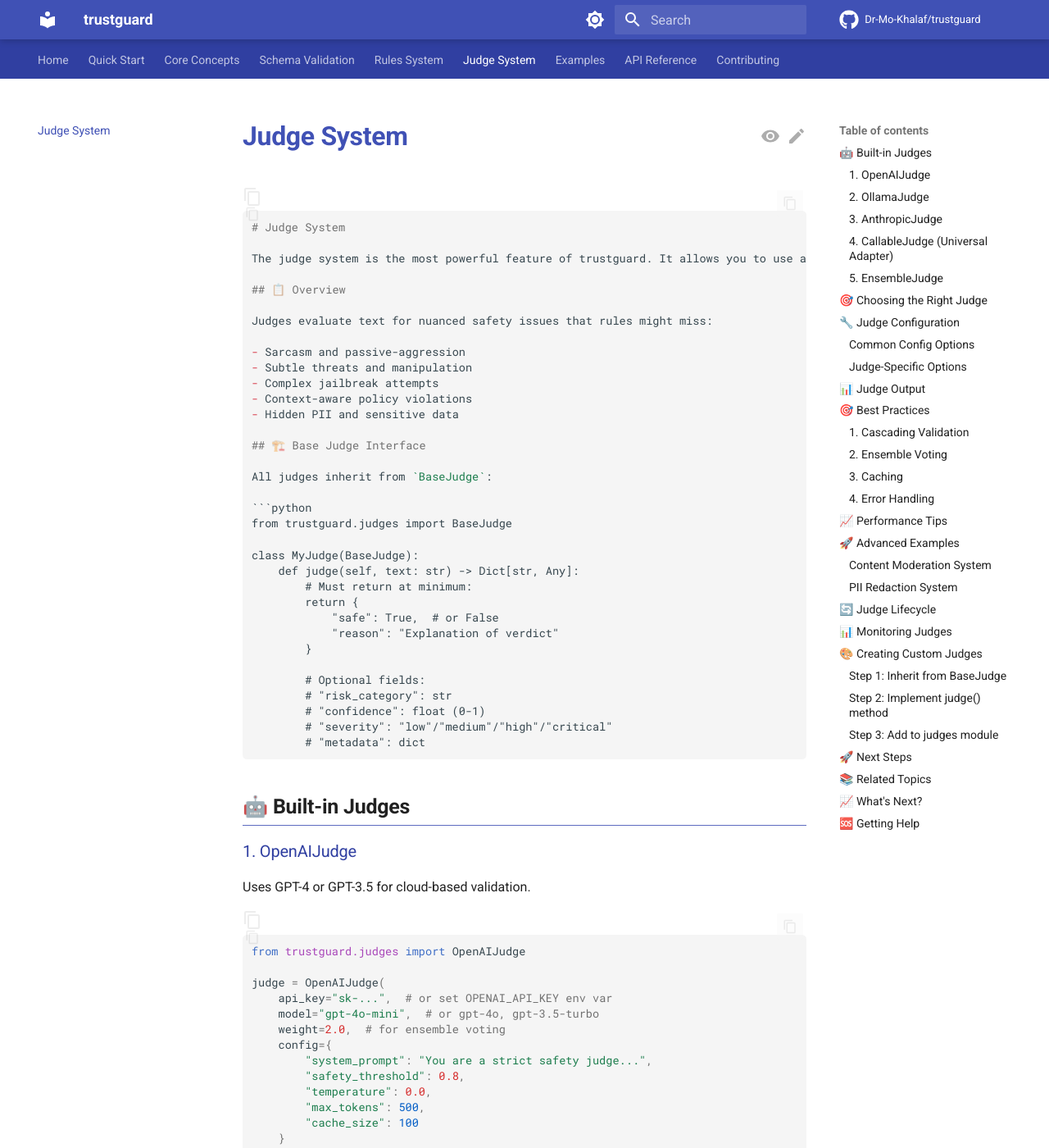
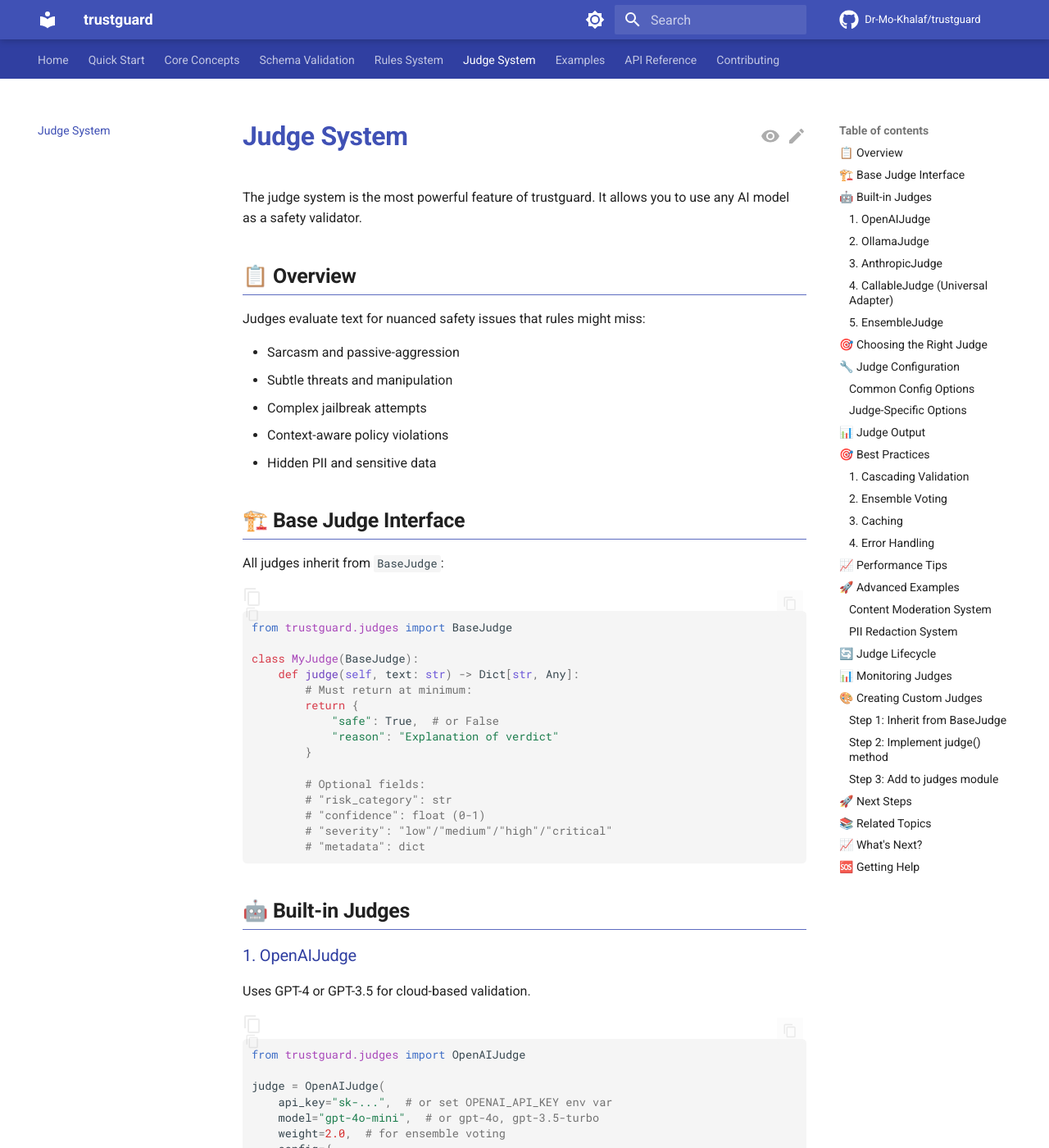
Before and after one commit to Dr-Mo-Khalaf/trustguard, an MkDocs documentation site: the page built from docs/judges.md, in a window 1280 px wide and 1400 px high. Shown: the whole window at 82% size. Built offline with MkDocs 1.6.1 and Material for MkDocs 9.7.7, drawn with Linux system fonts in a browser that asks for light colours; comment, search, counter and statistics services are not loaded; the version menu is left out.

Commit message:
update docs

````diff
--- a/docs/judges.md
+++ b/docs/judges.md
@@ -1,4 +1,3 @@
-```markdown
 # Judge System
 
 The judge system is the most powerful feature of trustguard. It allows you to use any AI model as a safety validator.
````
Also changed, not shown: docs/index.md (+0 -3 lines).
